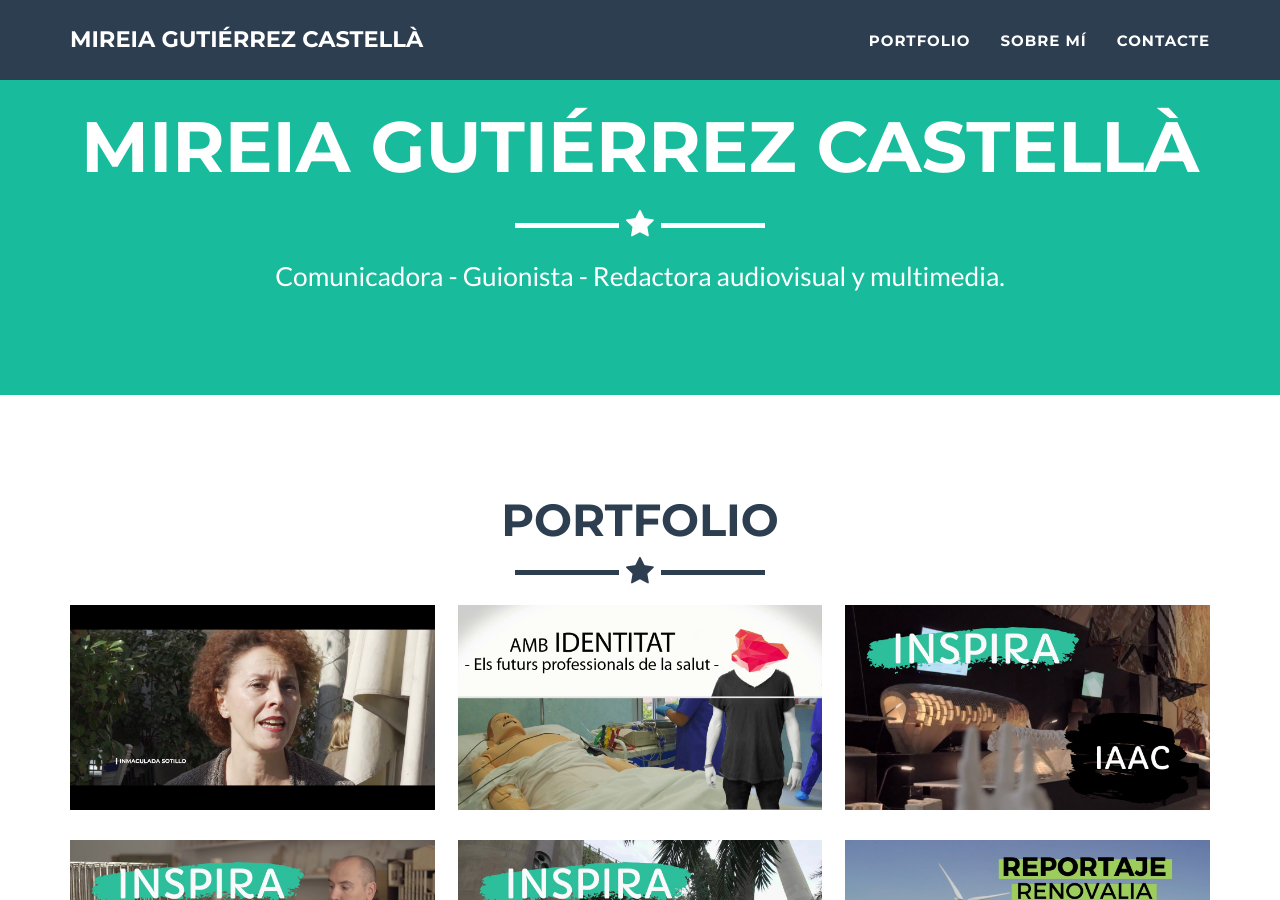
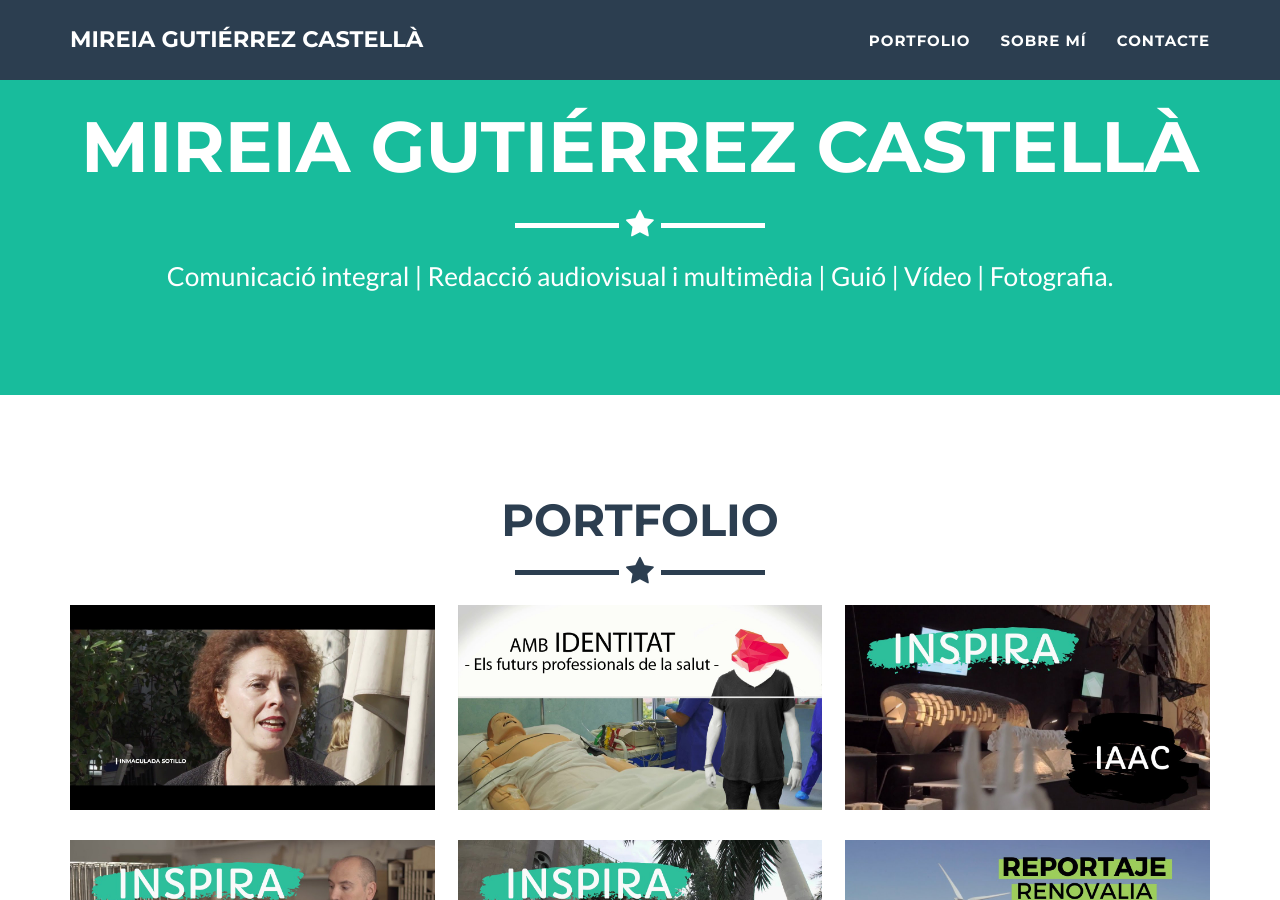
Before and after one commit to belzoond/pagina-mireia, a Jekyll site: the page built from _posts/2020-02-07-in-madrid-una-vida-plena.markdown, in a window 1280 px wide and 900 px high, scrolled down 380 px. Built offline with Jekyll 4.4.1, drawn with Linux system fonts in a browser that asks for light colours.

Commit message:
Skills en catala

```diff
--- a/_config.yml
+++ b/_config.yml
@@ -3,8 +3,8 @@ title: Mireia Gutiérrez Castellà
 email: spam@spam.com
 url: https://github.com/belzoond
 description: "Página personal de Mireia Gutiérrez Castellà"
-keywords: "Comunicadora, Guionista, Redactora audiovisual, Redactora multimedia, Mireia Gutierrez"
-skills: "Comunicadora - Guionista - Redactora audiovisual y multimedia."
+keywords: "Comunicació integral, Redacció audiovisual i multimèdia, Guió, Vídeo, Fotografia, Mireia Gutierrez"
+skills: "Comunicació integral | Redacció audiovisual i multimèdia | Guió | Vídeo | Fotografia."
 meta_author: Gutiérrez Castellà, Mireia
 
 # Google webmaster tools
```
